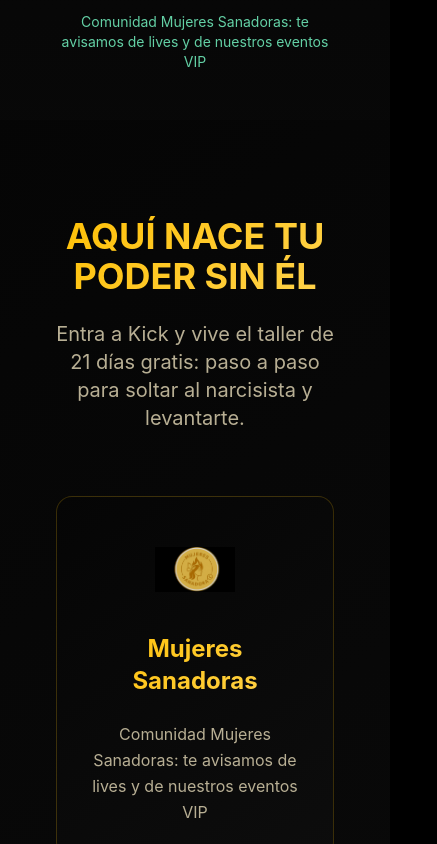
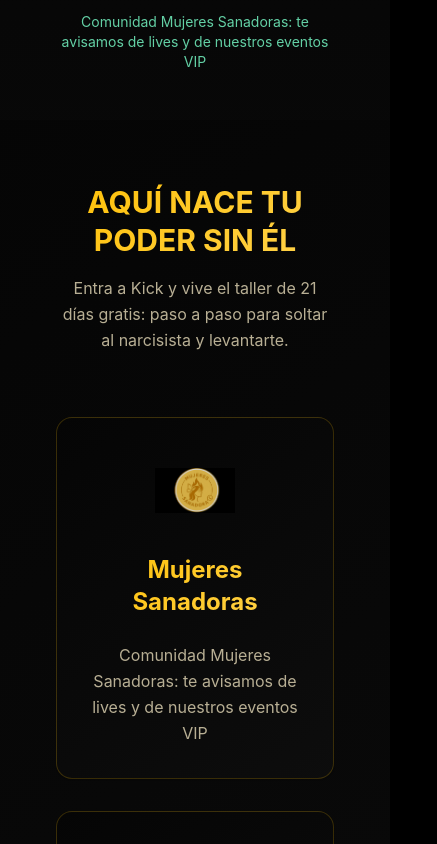
Before and after one commit to historiasdelamente/historias-mente-premium, a React (Vite) app: page / in a window 390 px wide. Shown: the part 740-1584 px from the top of the page, 437 px wide, since content can reach past the window. Built offline with nearby package versions, Linux system fonts and the light colour scheme; the HTML template or start-up script is replaced by a standard one.

Commit message:
style: refine responsive typography and spacing for Social & Benefits sections

```diff
--- a/src/components/BenefitsSection.tsx
+++ b/src/components/BenefitsSection.tsx
@@ -54,14 +54,14 @@ const BenefitsSection = () => {
   ];
 
   return (
-    <section className="py-24 px-6 bg-background">
+    <section className="py-16 md:py-24 px-6 bg-background">
       <div className="container max-w-6xl mx-auto">
         {/* Section Title */}
-        <div className="text-center mb-16 animate-fade-in">
-          <h2 className="text-4xl md:text-5xl font-bold golden-text mb-6 font-apple">
+        <div className="text-center mb-14 md:mb-16 animate-fade-in">
+          <h2 className="text-3xl sm:text-4xl md:text-5xl font-bold golden-text mb-4 md:mb-6 font-apple leading-tight">
             ¿POR QUÉ VIVIR ESTA EXPERIENCIA TRANSFORMADORA?
           </h2>
-          <p className="text-xl text-muted-foreground max-w-3xl mx-auto font-apple">
+          <p className="text-base sm:text-lg md:text-xl text-muted-foreground max-w-3xl mx-auto font-apple leading-relaxed">
             Porque vivirás una experiencia que te transformará, acompañada de mujeres que viven lo mismo que tú
           </p>
         </div>
--- a/src/components/SocialMediaSection.tsx
+++ b/src/components/SocialMediaSection.tsx
@@ -79,14 +79,14 @@ const SocialMediaSection = () => {
   ];
 
   return (
-    <section className="py-24 px-6 bg-gradient-card">
+    <section className="py-16 md:py-24 px-6 bg-gradient-card">
       <div className="container max-w-6xl mx-auto">
         {/* Section Title */}
         <div className="text-center mb-16 animate-fade-in">
-          <h2 className="text-4xl md:text-5xl font-bold golden-text mb-6 font-apple">
+          <h2 className="text-3xl sm:text-4xl md:text-5xl font-bold golden-text mb-4 md:mb-6 font-apple leading-tight">
             AQUÍ NACE TU PODER SIN ÉL
           </h2>
-          <p className="text-xl text-muted-foreground max-w-3xl mx-auto font-apple">
+          <p className="text-base sm:text-lg md:text-xl text-muted-foreground max-w-3xl mx-auto font-apple leading-relaxed">
             Entra a Kick y vive el taller de 21 días gratis: paso a paso para soltar al narcisista y levantarte.
           </p>
         </div>
```
